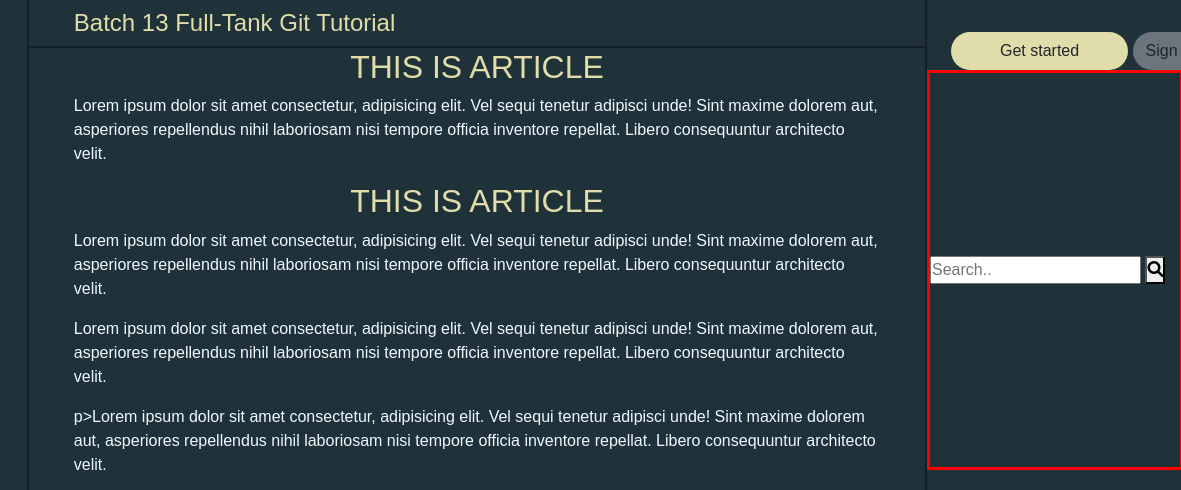
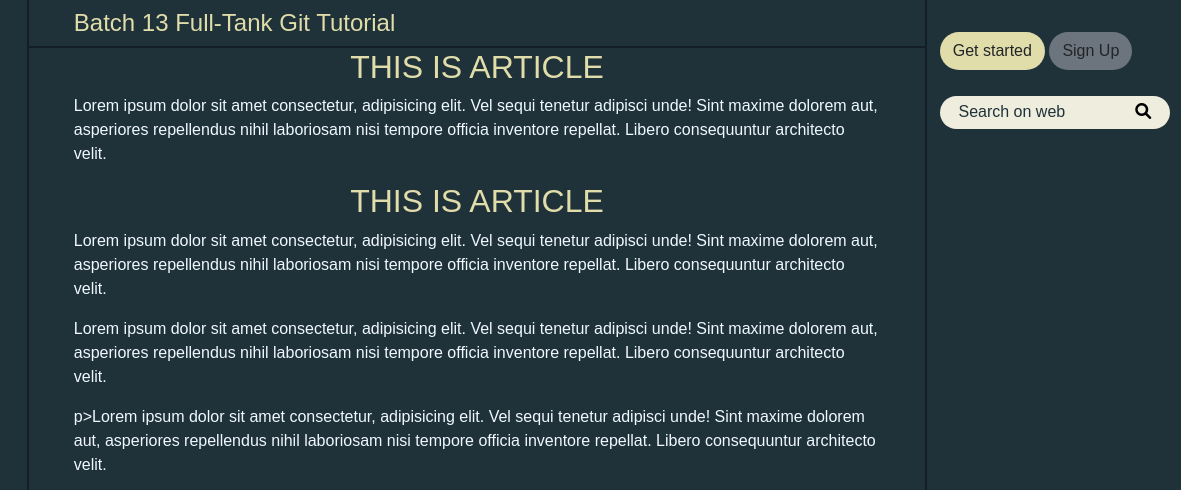
Before and after one commit to Mychhh/MiniProject1.github.io, a plain HTML site: page gitPage.html in a window 1280 px wide. Shown: the top 490 px of the page, 99-1280 px from the left. Drawn offline with nearby package versions, Linux system fonts and the light colour scheme.

Commit message:
added a searcbar on aside

```diff
--- a/CSS/gitPage-style.css
+++ b/CSS/gitPage-style.css
@@ -83,22 +83,62 @@
     box-sizing: border-box;
 
     display: flex;
-    align-items: center;
+    align-items: start;
+    justify-content: center;
 
     height: 50%;
     width: 20%;
-    border: solid red;
+    margin-top: 1%;
+    padding: 1%;
+
 }
+.theNButton{
+    box-sizing: border-box;
+    margin: 1%;
+    display: inline;
+}
+
 .sectionButton{
-    display: inline;
-    justify-content: space-around;
     margin-top: 2rem;
     background: #E0DDAA;
 }
-
 .sectionButton:hover{
     background: #141E27;
     color: #EEEDDE;
+}
+/*the button will resize based on condition*/
+@media screen and (max-width: 1200px){
+    .sectionButton{
+        display: block;
+        margin-top: 1rem;
+        width: 20%;
+    }
+
+}
+.searchBar{
+    display: flex;
+    justify-content: center;
+    width: 100%;
+    background: #EEEDDE;
+    border-radius: 60px;
+    padding: 2%;
+}
+
+.searchBar input{
+    background: transparent;
+    border: 0;
+    width: auto;
+    max-width: 80%;
+    border: 0;
+    outline: none;
+}
+.searchBar button{
+    background-color: transparent;
+    border: 0;
+}
+
+.searchBar ::placeholder{
+    color: #203239;
 }
 
 .ArticleHeader{
@@ -106,6 +146,7 @@
     justify-content: center;
     color: #E0DDAA;
 }
+
 .theArticle1{
     grid-column: 2/3;
     grid-row: 2/3;
--- a/gitPage.html
+++ b/gitPage.html
@@ -35,13 +35,13 @@
         </div>
 
         <div class="theAside">
-            <div>
-                <button type="button" class="btn px-5 ms-4 rounded-pill sectionButton">Get started</button>
+            <div class="theNButton">
+                <button type="button" class="btn rounded-pill sectionButton">Get started</button>
                 <button type="button" class="btn rounded-pill bg-secondary sectionButton">Sign Up</button>
             </div>
             <div class="theAsideContent">
-                <form action="/action_page.php">
-                    <input type="text" placeholder="Search.." name="search">
+                <form action="https://www.google.com" method="get" class="searchBar">
+                    <input type="text" placeholder="Search on web" name="search">
                     <button type="submit"><i class="fa fa-search"></i></button>
                 </form>
             </div>
```
